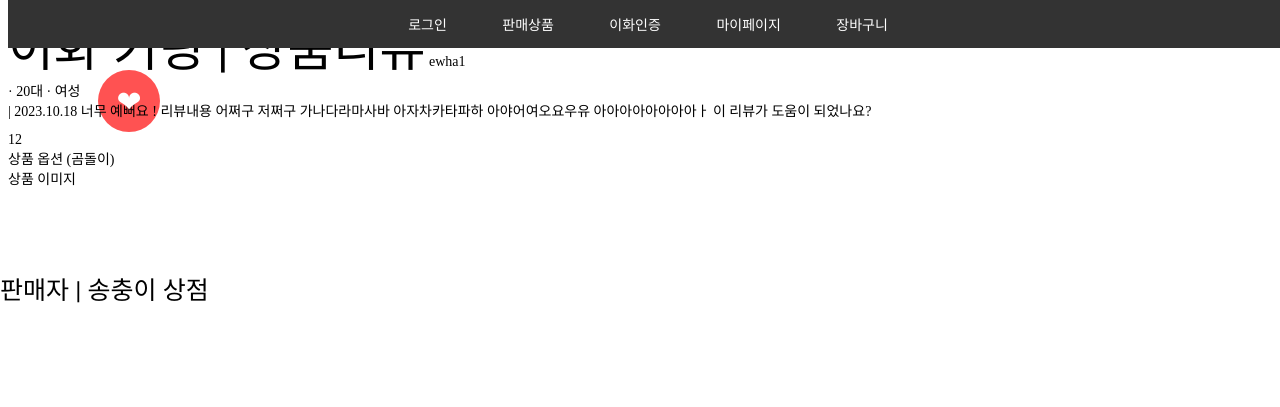
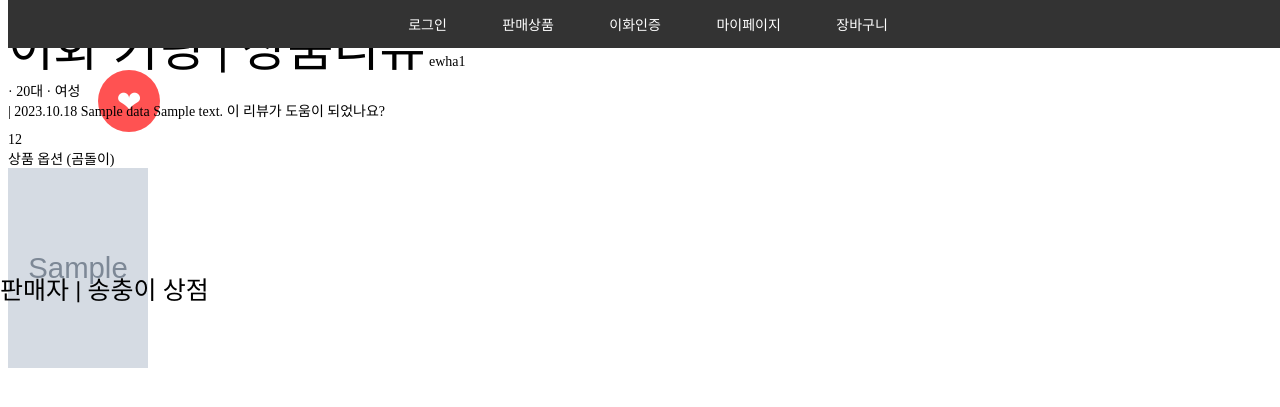
Before and after one commit to dori135/flask_project2023, a Flask app: template templates/리뷰상세.html in a window 1280 px wide. Shown: the top 407 px of the page. Run offline with Flask 3, Linux system fonts and the light colour scheme; the template is opened without the code that fills it: most values are stand-ins (such as "Sample title", 1, 10 or a date in 2020); grey boxes marked "Sample" are stand-in pictures.

Commit message:
리뷰상세 프엔

```diff
--- a/templates/리뷰상세.html
+++ b/templates/리뷰상세.html
@@ -36,12 +36,8 @@
 <span class="구매자정보">· 20대 · 여성</span>
 <div class="v68_63"></div>
 <span class="v68_64">| 2023.10.18</span>
-<span class="리뷰제목">너무 예뻐요 !</span>
-<span class="리뷰내용">리뷰내용 어쩌구 저쩌구
-가나다라마사바
-아자차카타파하
-아야어여오요우유
-아아아아아아아아ㅏ</span>
+<span class="리뷰제목">{{data.title}}</span>
+<span class="리뷰내용">{{data.review}}</span>
 <span class="v68_67">이 리뷰가 도움이 되었나요?</span>
 <div class="리뷰도움버튼">
 <button class="heartButton">
@@ -54,7 +50,7 @@
 <span class="상품옵션">상품 옵션 (곰돌이)</span>
 <div class="name"></div>
 <span class="판매자">판매자 | 송충이 상점</span>
-<div class="상품이미지">상품 이미지</span>
+<div class="상품이미지"><img src="../../static/images/{{data.img_path}}", width=140, height=200></span>
 <div class="v68_76"></div></div>
 </div>
 </body>
```
